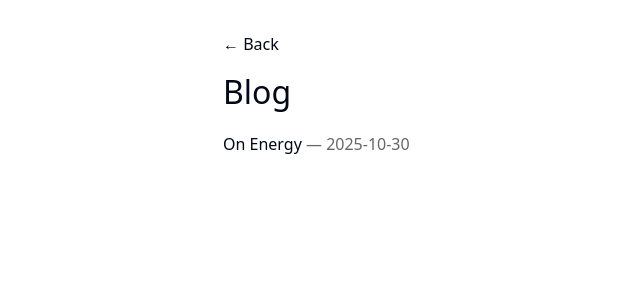
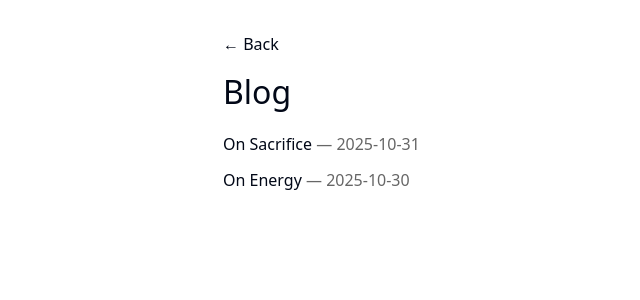
Before and after one commit to kensonhui/kensonhui.github.io, a Next.js app: page /blog in a window 1280 px wide. Shown: the top 300 px of the page, without its empty margins (49-689 px from the left). Built offline with nearby package versions, Linux system fonts and the light colour scheme.

Commit message:
Oct 31st post

```diff
--- a/src/app/blog/posts.ts
+++ b/src/app/blog/posts.ts
@@ -14,6 +14,26 @@ function slugify(title: string): string {
 }
 
 const rawPosts: Array<Omit<BlogPost, "slug">> = [
+  {
+    date: "2025-10-31",
+    title: "On Sacrifice",
+    content: `
+    You can have everything you want, just not all at once.
+
+    Ever since starting this journey building my startup. I knew I had to make sacrifices. I had to sacrifice stability. My full-time return offer at Nokia would've been so comfortable, and cushy. I would've been able to move out, be on track for my financial goals, and have a clear pathway to building my ML skills.
+
+    I've had to sacrifice time with my friends. Instead of hanging out with them, carving pumpkins, going clubbing, taking salsa classes, I've spent all my time at home working.
+
+    Today I told my mom that I couldn't go with her and our family to Hong Kong. It was a family trip we had been planning for a while. I hadn't thought I'd be working on a startup at this time.
+
+    It's brutal to say no to important events of the people I cherish most, yet, I haven't felt a strong sense of regret. At the end of the day I wanted to try this flavour of life. It's a huge contrast of how I've lived my life in the past. I've always prioritized work-life balance, having a strong social life, but at some point you wonder what it's like on the other side.
+
+    That's really why I'm here, the reason I try out new things all the time, is to experience all the colours of life.
+
+    As painful as it is to sacrifice all these valuable components of my life, I wouldn't want it any other way. If I wasn't all in, I'd lose the chance to say I really put everything into building something for myself. I know losing that would be one of the biggest regrets of my life.
+
+    `,
+  },
   {
     date: "2025-10-30",
     title: "On Energy",
```
